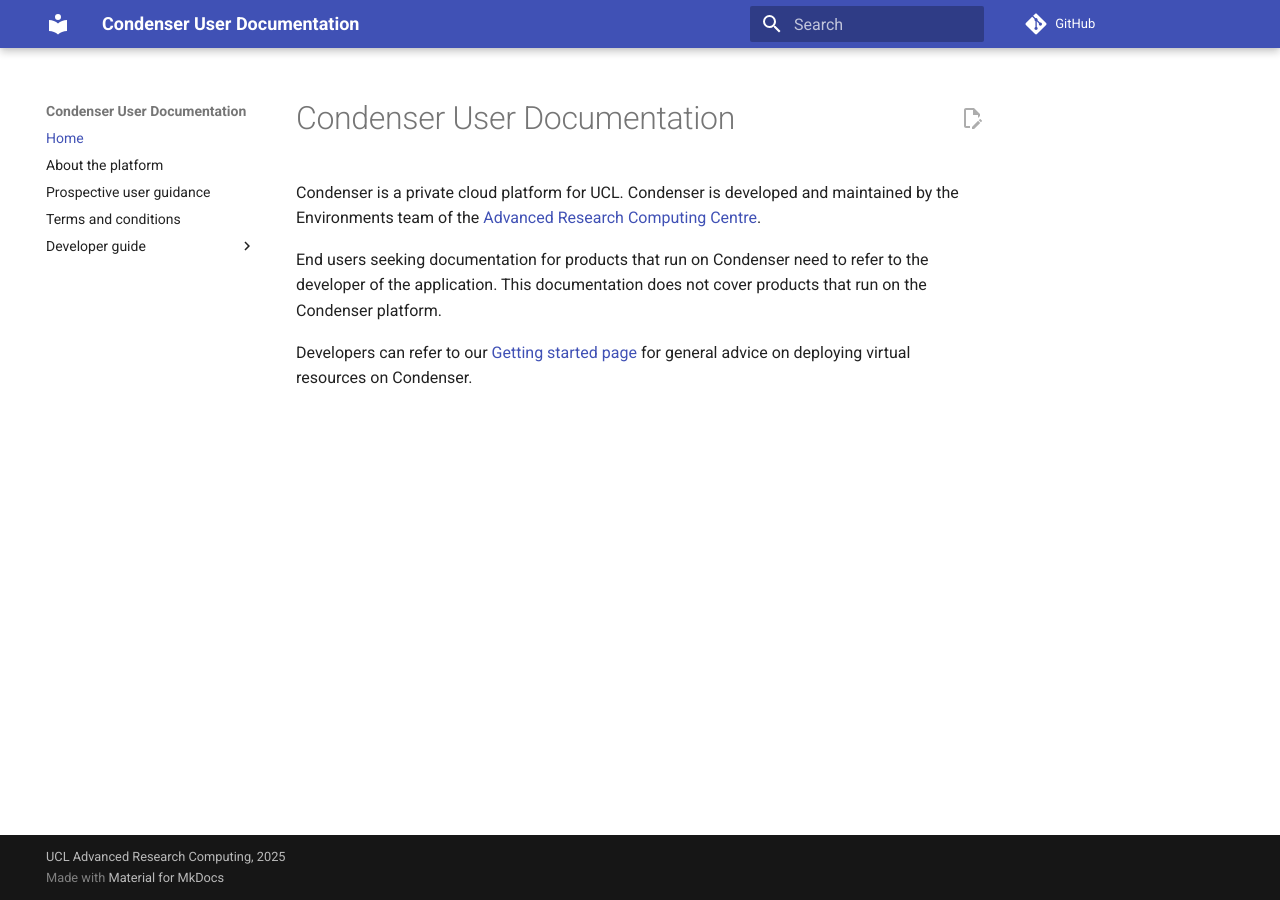
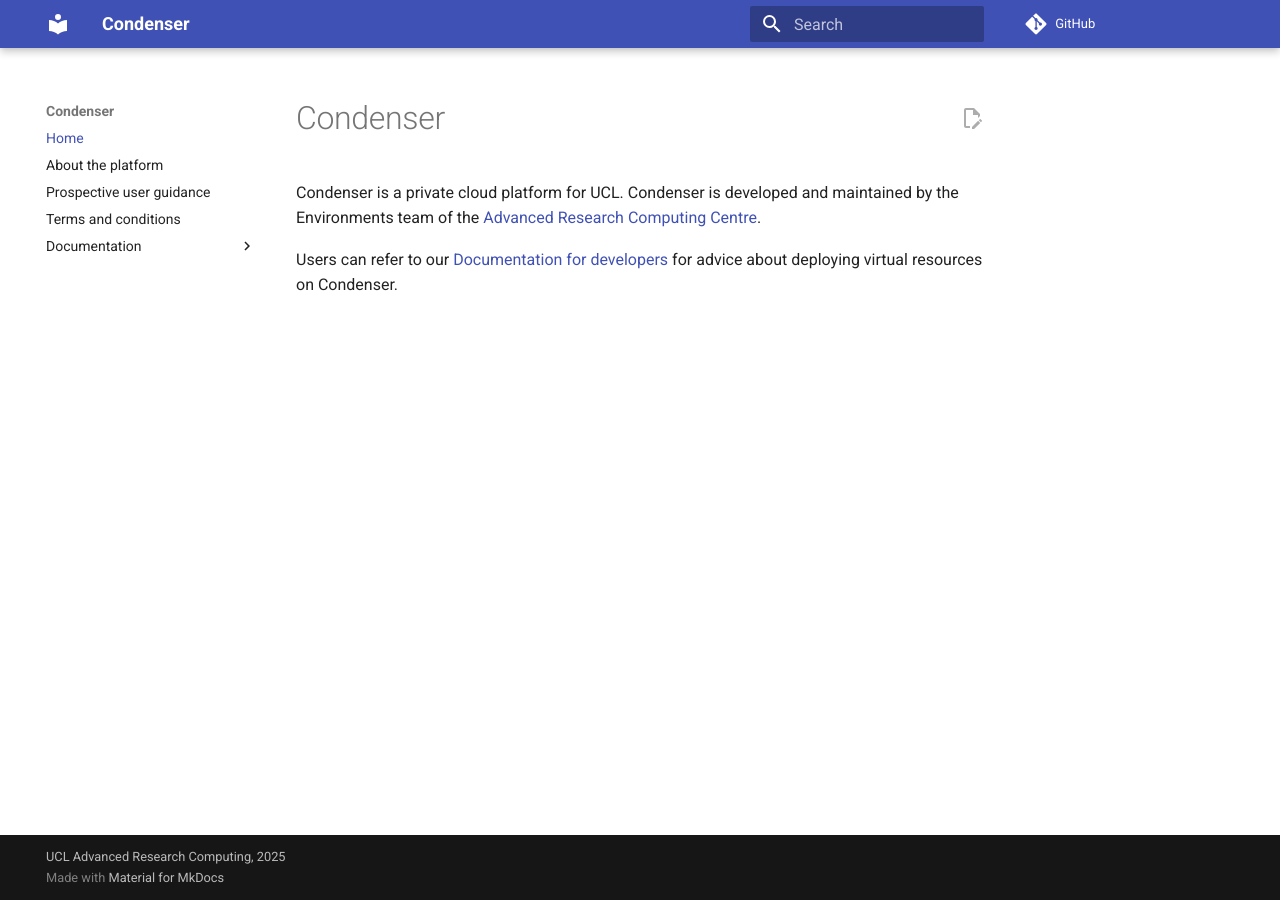
Before and after one commit to UCL-ARC/condenser-mkdocs, an MkDocs documentation site: the page built from docs/index.md, in a window 1280 px wide. Built offline with MkDocs 1.6.1 and Material for MkDocs 9.7.7, drawn with Linux system fonts in a browser that asks for light colours; comment, search, counter and statistics services are not loaded.

Commit message:
Update navigation and titles (#19)
* Developer guide renamed to Documentation
* Names of the site and some pages changed from Condenser user
documentation to just Condenser
* Site URL updated
#patch

```diff
--- a/docs/index.md
+++ b/docs/index.md
@@ -2,14 +2,10 @@
 title: Home
 ---
 
-# Condenser User Documentation
+# Condenser
 
 Condenser is a private cloud platform for UCL. Condenser is developed and maintained
 by the Environments team of the [Advanced Research Computing Centre](https://www.ucl.ac.uk/advanced-research-computing/).
 
-End users seeking documentation for products that run on Condenser need to refer
-to the developer of the application. This documentation does not cover products
-that run on the Condenser platform.
-
-Developers can refer to our [Getting started page](./developer_guide/index.md) for
-general advice on deploying virtual resources on Condenser.
+Users can refer to our [Documentation for developers](./documentation/index.md)
+for advice about deploying virtual resources on Condenser.
--- a/mkdocs.yml
+++ b/mkdocs.yml
@@ -1,4 +1,4 @@
-site_name: Condenser User Documentation
+site_name: Condenser
 theme:
   name: material
   features:
@@ -10,7 +10,7 @@
 site_description: "Documentation for the UCL Condenser Platform"
 repo_url: https://github.com/UCL-ARC/condenser-mkdocs
 edit_uri: edit/main/docs/
-site_url: https://docs.condenser.arc.ucl.ac.uk
+site_url: https://condenser.arc.ucl.ac.uk
 plugins:
   - git-revision-date-localized
   - search
```
Also changed, not shown: docs/documentation/deploying_resources/deploying_kubernetes.md (renamed from docs/developer_guide/deploying_resources/deploying_kubernetes.md), docs/documentation/deploying_resources/deploying_rancher.md (renamed from docs/developer_guide/deploying_resources/deploying_rancher.md), docs/documentation/deploying_resources/deploying_terraform.md (renamed from docs/developer_guide/deploying_resources/deploying_terraform.md), docs/documentation/examples.md (renamed from docs/developer_guide/examples.md), docs/documentation/index.md (renamed from docs/developer_guide/index.md), docs/documentation/ssh_access.md (renamed from docs/developer_guide/ssh_access.md), docs/documentation/ssh_login.md (renamed from docs/developer_guide/ssh_login.md), docs/documentation/web_ingress.md (renamed from docs/developer_guide/web_ingress.md).
